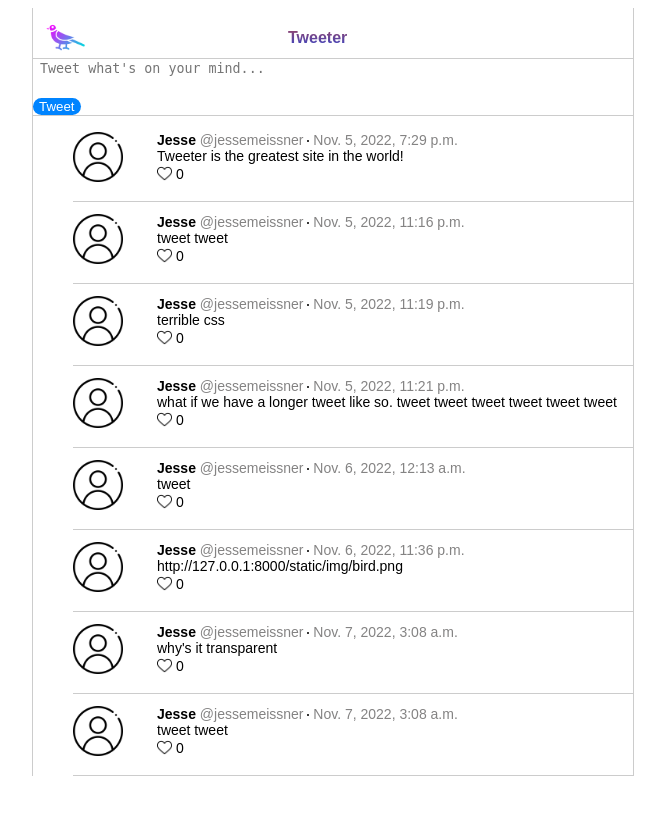
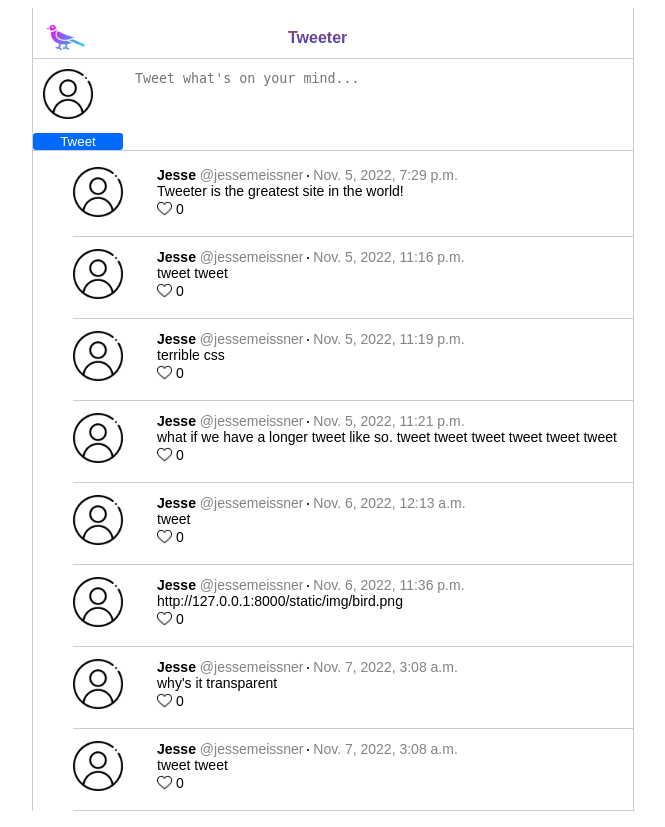
Before and after one commit to JesseMeissner/twitter-clone, a Django app: page / in a window 1280 px wide. Shown: the whole page, without its empty margins (307-972 px from the left). Before the commit the page ends 776 px from the top, so only its background shows below. Run offline with Django 4.2, Linux system fonts and the light colour scheme; data comes from the database, SQL or seed files in the repository; both versions use the stored data as it was after the commit.

Commit message:
Added sticky positioning and some styling to post form

```diff
--- a/twitter_clone/static/css/style.css
+++ b/twitter_clone/static/css/style.css
@@ -14,6 +14,13 @@ Common
 /*
 Home
 *************/
+
+.header_post_form {
+    position: sticky;
+    position: -webkit-sticky;
+    top: 0;
+    background-color: white;
+}
 
 .header {
     height: 50px;
@@ -39,6 +46,17 @@ Home
 
 .post_form {
     border-bottom: 1px solid #ccc;
+    position: relative;
+}
+
+.profile_pic_tweet {
+    display: flex;
+    flex-direction: row;
+    margin: 10px;
+}
+
+.profile_pic_tweet textarea {
+    flex-basis: 85%;
 }
 
 .post_form textarea {
@@ -48,15 +66,25 @@ Home
     border: none;
     resize: none;
     outline: none;
-    position: relative;
+}
+
+.upload_submit {
+    display: flex;
+    flex-direction: row;
 }
 
 .post_form input {
-    background-color: #0084ff;
+    background-color: #006aff;
     color: white;
     border: none;
-    border-radius: 10px;
+    border-radius: 3px;
+    position: relative;
+    flex-basis: 15%;
+
 }
+
+
+
 
 .posts li {
     display: flex;
@@ -66,11 +94,11 @@ Home
     border-bottom: 1px solid #ccc;
 }
 
-.posts li .profile_pic {
+.profile_pic {
     flex-basis: 15%;
 }
 
-.posts li .profile_pic img {
+.profile_pic img {
     width: 50px;
 }
 
@@ -93,10 +121,12 @@ Home
     position: relative;
     bottom: 3px;
     color: #848383;
+    z-index: -5;
 }
 
 .posts li .name_body .likes .likes_icon {
     width: 15px;
     position: relative;
     top: 2px;
+    z-index: -5;
 }
--- a/twitter_clone/templates/home.html
+++ b/twitter_clone/templates/home.html
@@ -17,8 +17,15 @@
         <section class="post_form">
             <form action="/" method="POST">
             {% csrf_token %}
-            <textarea name="body" placeholder="Tweet what's on your mind..." maxlength="140" required></textarea>
-            <input name="submit" type="submit" value="Tweet">
+                <div class="profile_pic_tweet">
+                    <div class="profile_pic">
+                        <img src="{% static 'img/user.png' %}">
+                    </div>
+                    <textarea name="body" placeholder="Tweet what's on your mind..." maxlength="140" required></textarea>
+                </div>
+                <div class="upload_submit">
+                    <input name="submit" type="submit" value="Tweet">
+                </div>
             </form>
         </section>
 
```
Also changed, not shown: twitter_clone/db.sqlite3.
